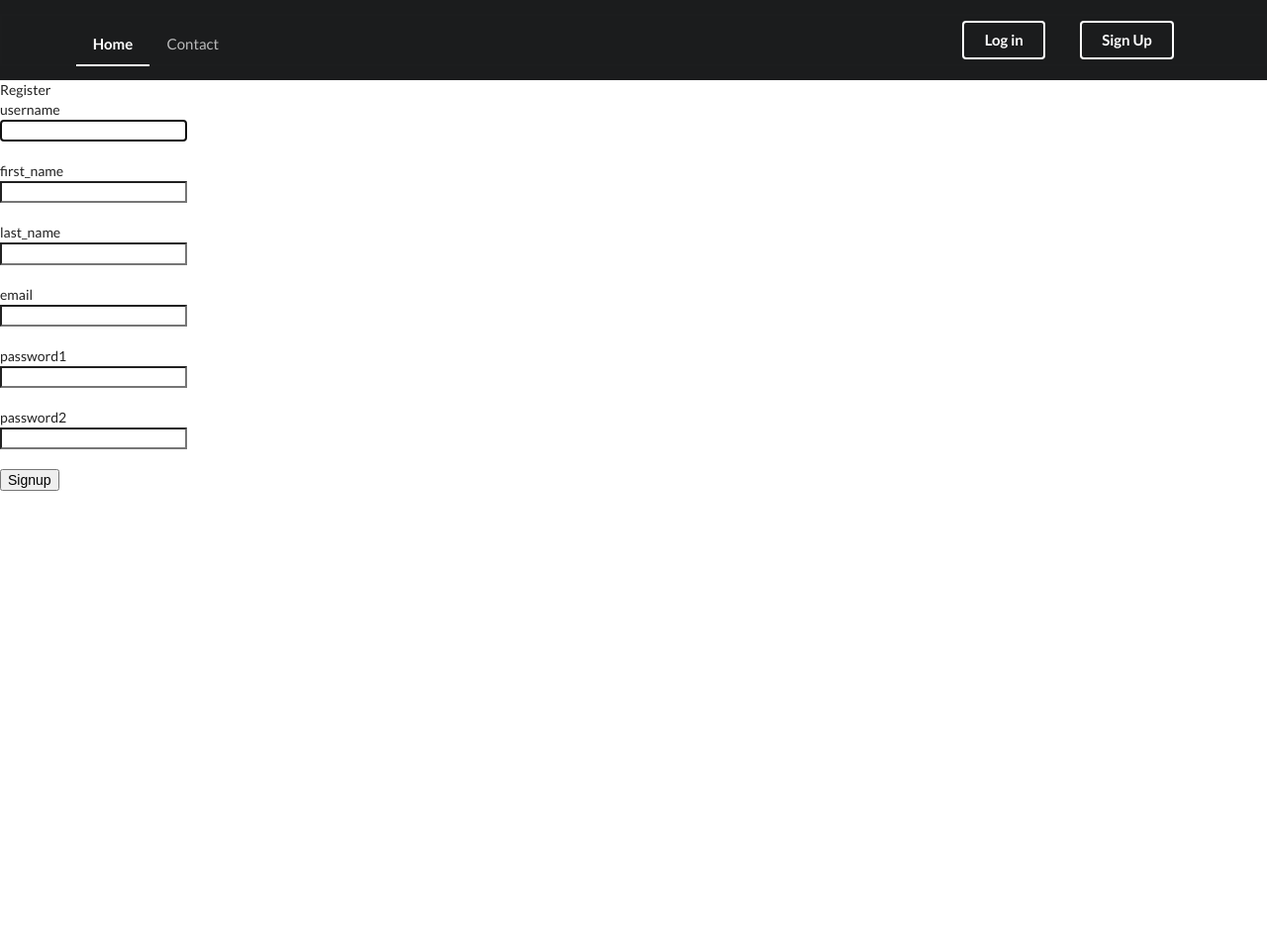
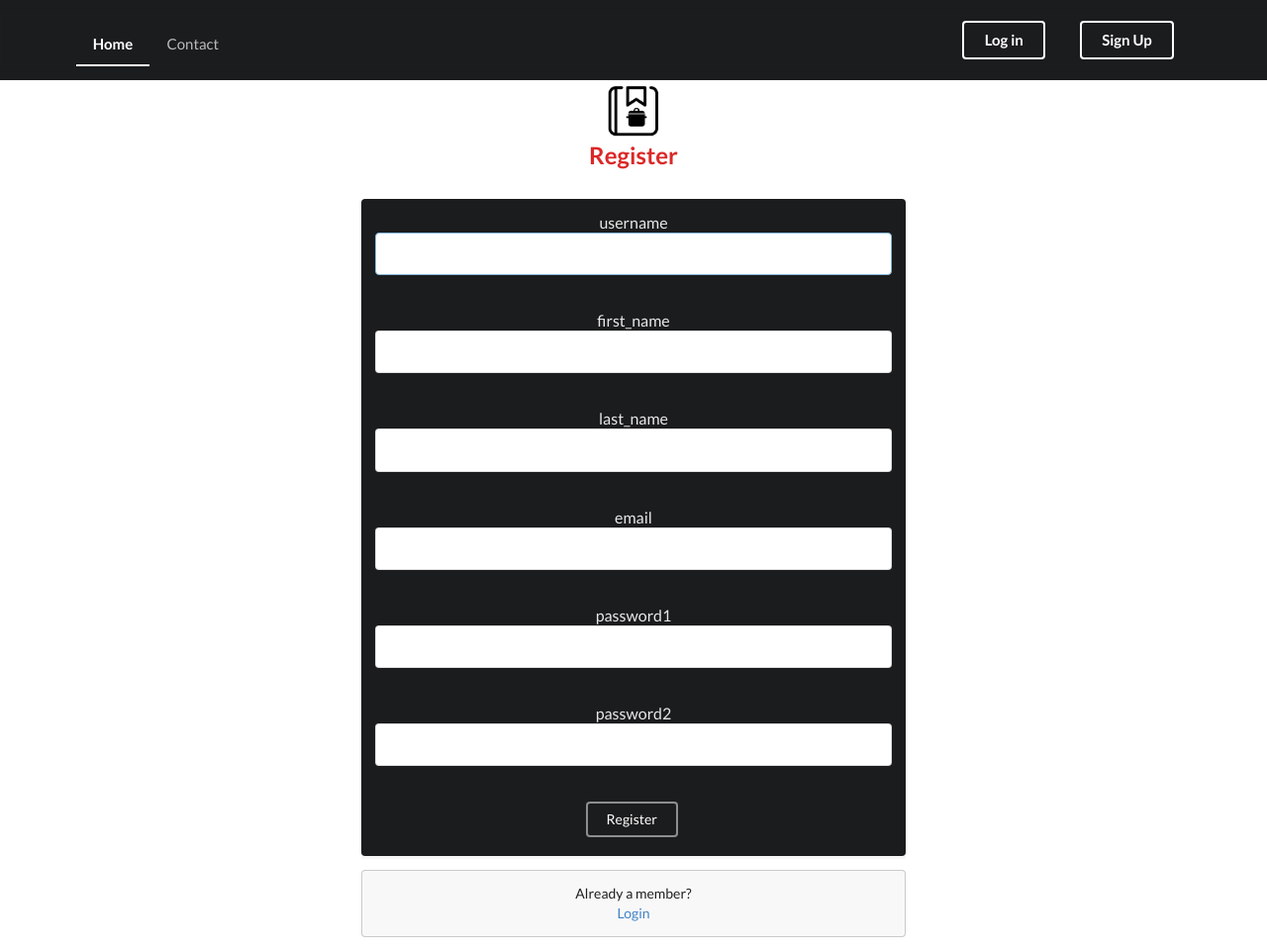
Before and after one commit to henry-doan/django-potluck-planner, a Django app: page /register/ in a window 1280 px wide. Shown: the whole page at 99% size. Before the commit the page ends 496 px from the top, so only its background shows below. Run offline with Django 3.2, Linux system fonts and the light colour scheme; some libraries are stand-ins or nearby versions.

Commit message:
contact done and style forms

```diff
--- a/potluck/users/templates/users/register.html
+++ b/potluck/users/templates/users/register.html
@@ -1,32 +1,37 @@
 {% extends 'planner/base.html' %}
 
 {% block body %}
-  <div class="container">
-    <div class="row">
-      <div class="col-md-4 offset-md-4">
-        <div class="card">
-          <div class="card-header bg-info text-white">
-            <div class="card-title">
+<div class="ui container">
+  <div class="ui middle aligned center aligned grid">
+    <div class="four wide column"></div>
+    <div class="eight wide column">
+      <h2 class="ui red image header">
+        <img src="../../../pictures/logo.png" class="image">
+        <br />
+        <div class="content">
           Register
         </div>
-          </div>
-          <div class="card-body">
-            <form method="POST">
+      </h2>
+      <div class="ui stacked segment inverted">
+        <form method="POST" class="ui large form">
           {% csrf_token %}
           {% for field in form %}
-                <div class="form-group">
+            <div class="field">
               {{ field.name }}
-                  <br />
               {{ field }}
-                  <br />
             </div>
             <br />
           {% endfor %}
-              <button type="submit" class="btn-info">Signup</button>
+          <button type="submit" class="ui inverted red basic button">Register</button>
         </form>
       </div>
+      <div class="ui message">
+        Already a member?
+        <br />
+        <a href="{% url 'login' %}">Login</a>
       </div>
     </div>
+    <div class="four wide column"></div>
   </div>
 </div>
 {%  endblock %}
```
Also changed, not shown: potluck/planner/templates/planner/contact.html (+40 -6 lines), potluck/planner/views.py (+10 -1 lines), potluck/users/templates/users/login.html (+18 -11 lines), potluck/db.sqlite3, potluck/pictures/logo.png (added). Lines whose indentation alone changed are shown as unchanged.
